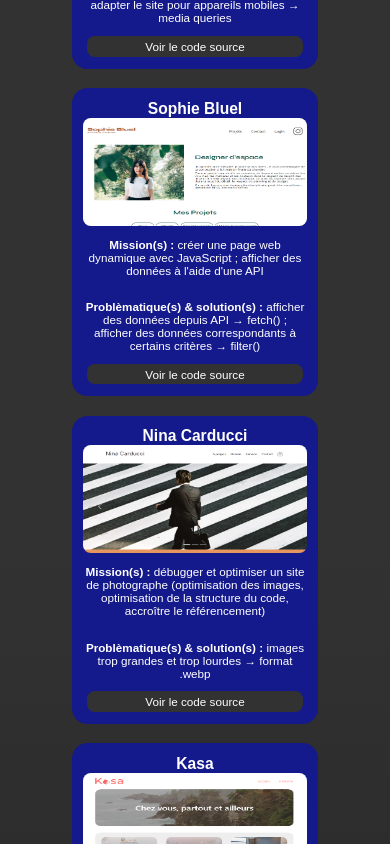
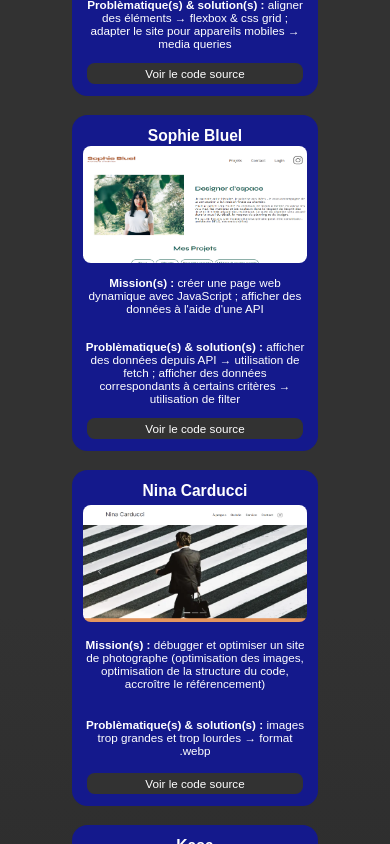
Before and after one commit to AeRyZe/dev_portfolio, a React (Create React App) app: page / in a window 390 px wide. Shown: the part 2359-3203 px from the top of the page. Built offline with nearby package versions, Linux system fonts and the light colour scheme; a web font is replaced by a local one.

Commit message:
fix(projects): problems & solution fix

```diff
--- a/public/projects.json
+++ b/public/projects.json
@@ -11,7 +11,7 @@
         "name": "Sophie Bluel",
         "image": "/projects/sophiebluel.png",
         "mission": "créer une page web dynamique avec JavaScript ; afficher des données à l'aide d'une API",
-        "pbsolution": "afficher des données depuis API → fetch() ; afficher des données correspondants à certains critères → filter()",
+        "pbsolution": "afficher des données depuis API → utilisation de fetch ; afficher des données correspondants à certains critères → utilisation de filter",
         "code": "https://github.com/AeRyZe/SophieBluel"
     },
     {
--- a/src/components/project-card/project-card.css
+++ b/src/components/project-card/project-card.css
@@ -12,7 +12,7 @@
 }
 
 .project-card-preview {
-    height: 45%;
+    height: 18vw;
     width: 100%;
     position: relative;
 }
@@ -37,7 +37,7 @@
     font-size: 1.5vw;
     color: white;
     text-align: center;
-    line-height: 15vw;
+    line-height: 17.5vw;
     cursor: pointer;
     text-decoration: none;
 }
@@ -79,13 +79,17 @@
 
 @media screen and (max-width: 993px) {
     .project-card-container {
-        height: 73vw;
+        height: 80vw;
         width: 65%;
         border-radius: 4vw;
     }
 
     .project-card-title {
         font-size: 4vw;
+    }
+
+    .project-card-preview {
+        height: 30vw;
     }
 
     .project-card-img {
```
